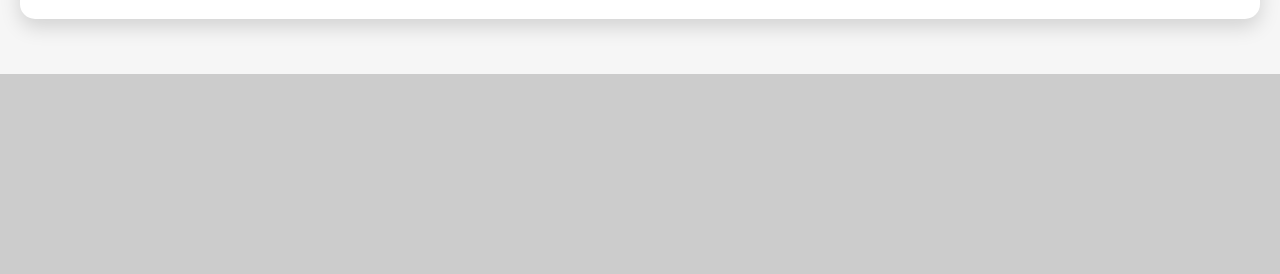
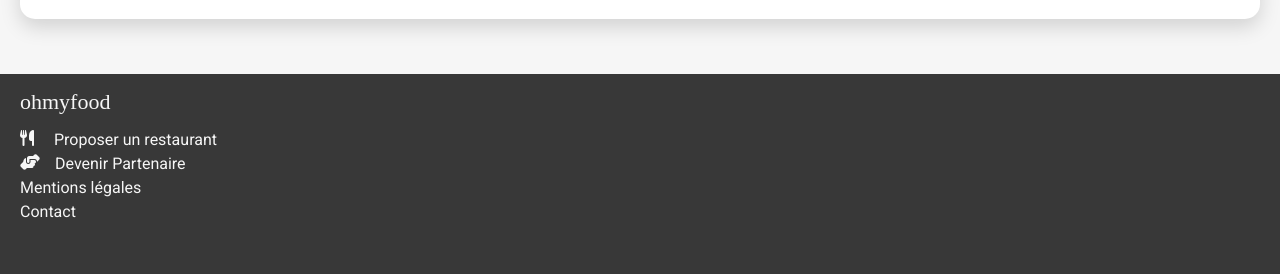
Before and after one commit to AK-WebDev/AK-WebDev.github.io, a website: page index.html in a window 1280 px wide. Shown: the part 1926-2200 px from the top of the page. Before the commit the page ends 2000 px from the top, so only its background shows below. Drawn offline with Linux system fonts and the light colour scheme; a web font is replaced by a local one.

Commit message:
add footer

```diff
--- a/index.html
+++ b/index.html
@@ -1,5 +1,6 @@
 <!DOCTYPE html>
 <html lang="fr">
+
 <head>
     <meta charset="UTF-8">
     <meta http-equiv="X-UA-Compatible" content="IE=edge">
@@ -8,23 +9,22 @@
     <!-- Font -->
     <link rel="preconnect" href="https://fonts.googleapis.com">
     <link rel="preconnect" href="https://fonts.gstatic.com" crossorigin>
-    <link href="https://fonts.googleapis.com/css2?family=Roboto:wght@100;300;400;500;700;900&family=Shrikhand&display=swap" rel="stylesheet">
+    <link
+        href="https://fonts.googleapis.com/css2?family=Roboto:wght@100;300;400;500;700;900&family=Shrikhand&display=swap"
+        rel="stylesheet">
 
     <!-- Kit code fontawesome -->
     <script src="https://kit.fontawesome.com/937f139480.js" crossorigin="anonymous"></script>
-
-    <!-- CDN fontawesome -->
-
-    <link rel="stylesheet" href="https://cdnjs.cloudflare.com/ajax/libs/font-awesome/5.15.4/css/all.min.css">
 
     <!-- lien SCSS  -->
     <link rel="stylesheet" href="/public/css/style.css">
 
     <title>OhMyFood</title>
 </head>
+
 <body>
     <header>
-        <a href="/index.html" class="logo" >ohmyfood</a>
+        <a href="/index.html" class="logo">ohmyfood</a>
     </header>
     <main>
         <section class="search">
@@ -81,7 +81,8 @@
             </a>
 
             <a class="restaurants__cards" href="/note_enchantée.html">
-            <img src="/img/restaurants/note_enchantee.jpg" alt="image d'un plat du restaurant la note note_enchantée">
+                <img src="/img/restaurants/note_enchantee.jpg"
+                    alt="image d'un plat du restaurant la note note_enchantée">
                 <h3>La note enchantée</h3>
                 <span>Charonne</span>
                 <i class="fa-regular fa-heart"></i>
@@ -106,6 +107,17 @@
 
         </section>
 
+        <Footer>
+
+            <span>ohmyfood</span>
+            <a href="#"> <i class="fa-solid fa-utensils"> </i>  Proposer un restaurant</a>
+            <a href="#"> <i class="fa-solid fa-handshake-angle"> </i>  Devenir Partenaire</a>
+            <a href="#">Mentions légales</a>
+            <a href="#">Contact</a>
+
+        </Footer>
+
     </main>
 </body>
+
 </html>
--- a/sass/base/_typo.scss
+++ b/sass/base/_typo.scss
@@ -1,6 +1,7 @@
 * {
     font-family: 'Roboto' ,serif;
 }
-.logo {
+
+logo {
     font-family: "Shrikhand" ,serif;
 }
--- a/sass/main.scss
+++ b/sass/main.scss
@@ -34,11 +34,9 @@ header {
 }
 
 main .headings {
-
     font-size  : 22px;
     font-weight: 700;
     margin-top : 40px;
-
 }
 
 .search {
@@ -49,7 +47,6 @@ main .headings {
         background-color: #dddddd9a;
         gap             : 15px;
     }
-
     span {
         font-weight: 500;
     }
@@ -70,23 +67,20 @@ main .headings {
                 letter-spacing: -1px;
                 font-weight   : 700;
             }
-
             p {
                 margin-top: 15px;
                 width     : 80%;
                 text-align: center;
                 color     : #5d5d5d;
             }
-
             button {
                 padding      : 15px 20px;
                 margin       : 30px 0;
                 border-radius: 50px;
-                background   : linear-gradient(0deg, rgba(147, 86, 220, 1) 0%, rgba(255, 121, 218, 1) 100%);
+                background   : linear-gradient(355deg, rgba(147, 86, 220, 1) 15%, rgba(255, 121, 218, 1) 100%);
                 box-shadow   : 0px 2px 5px 2px rgba(0, 0, 0, 0.3);
                 border       : none;
                 color        : #eee;
-
             }
         }
     }
@@ -97,7 +91,6 @@ main .headings {
     @include global_paddings;
     height          : 430px;
     background-color: #fff;
-
 
     &__mobile-card {
         @include flex(row, center, center);
@@ -121,16 +114,13 @@ main .headings {
             position : absolute;
             left     : -12px;
         }
-
         i {
             font-size: 20px;
             color    : #5d5d5d;
             margin   : 0 30px 0 -45px;
         }
-
         span:last-child {
             font-weight: bold;
-
         }
     }
 
@@ -143,7 +133,6 @@ main .headings {
     @include global_paddings;
     background-color: #f6f6f6;
     height          : 1200px;
-
 
     &__cards {
         display: block;
@@ -162,19 +151,16 @@ main .headings {
             width        : 100%;
             border-radius: 20px 20px 0 0;
         }
-
-
         h3 {
             font-weight: 800;
             letter-spacing: -1px;
             margin: 10px 0px 2px 10px;
             font-size: 18px;
         }
+        span {
+            margin: 0 0 10px 10px;
+            font-size: 14px;
 
-        span {
-            display: block;
-            margin: 0px 0px 10px 10px;
-            font-size: 14px;
             &:first-of-type {
                 display: block;
                 font-size: 14px;
@@ -191,14 +177,34 @@ main .headings {
                 color: darken($color: $tertiary-colour, $amount: 40);
             }
         }
-
         .fa-heart {
             font-size: 22px;
             position: absolute;
             right: 25px;
             bottom: 40px;
         }
-
-
     }
 }
+
+footer {
+    @include flex(column,start,start);
+    @include global_paddings;
+    background-color: rgb(56, 56, 56);
+    height: 200px;
+
+    span {
+        font-size: 22px;
+        font-weight: 500;
+        font-family: "Shrikhand" ,serif;
+        color: #f6f6f6;
+        margin: 15px 0;
+    }
+    a {
+        display: flex;
+        color: #f6f6f6;
+        gap : 3px;
+        &:first-of-type  {gap: 20px;}
+        &:nth-child(3) {gap: 15px;}
+        margin-bottom: 5px;
+    }
+}
```
Also changed, not shown: public/css/style.css, 1 other file. Lines whose indentation alone changed are shown as unchanged.
